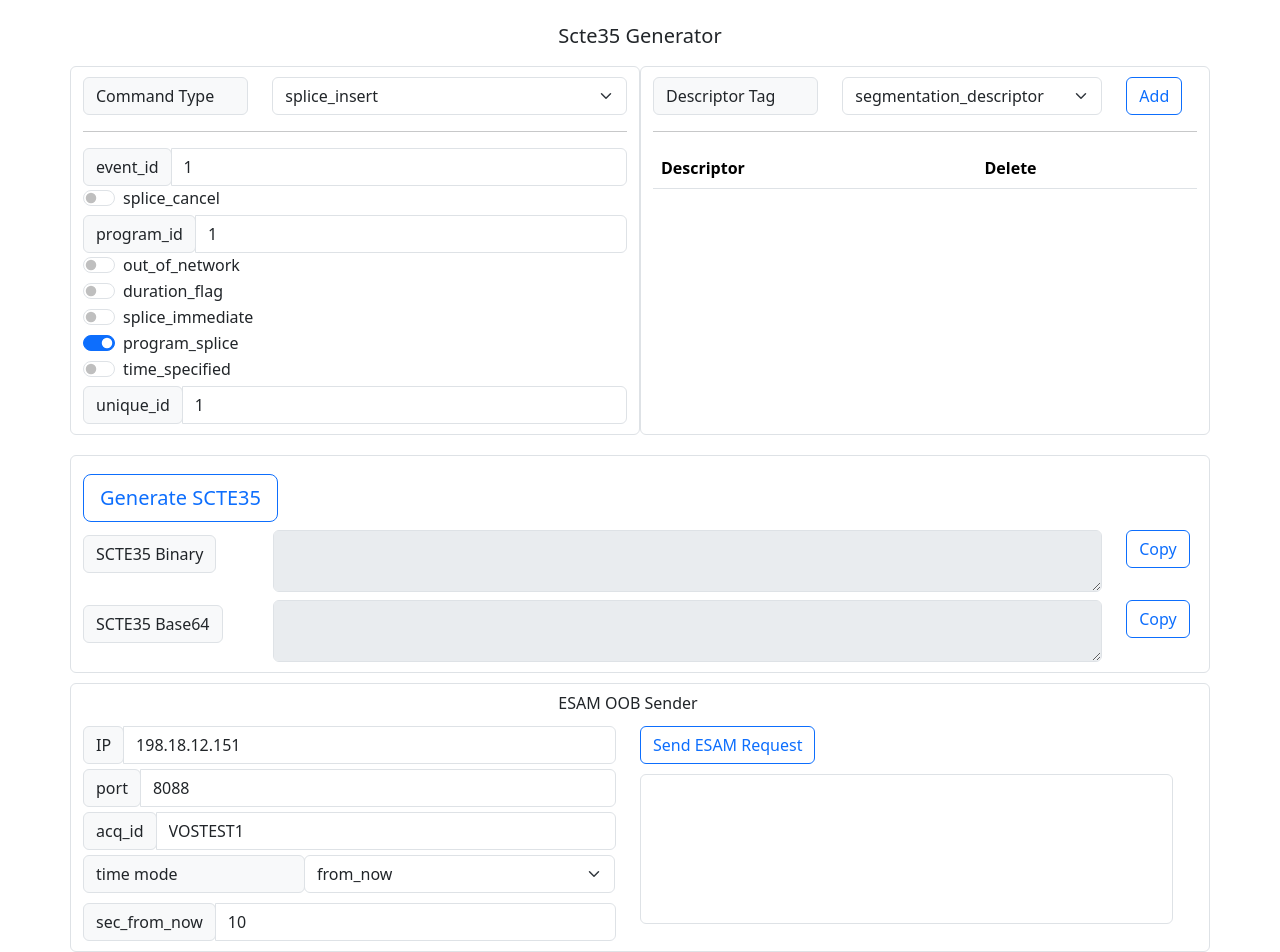
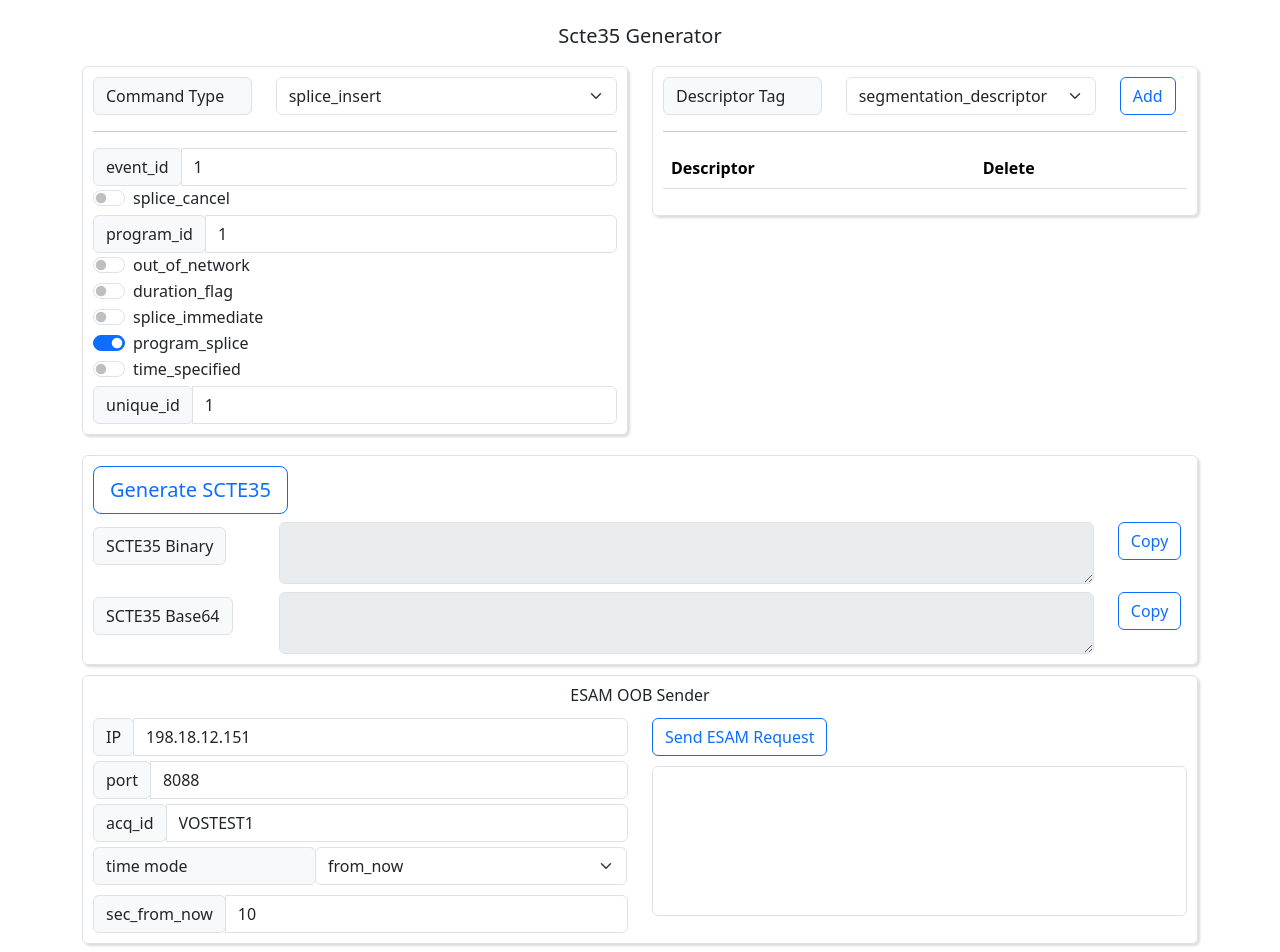
Before and after one commit to hlitpxu/scte35_generator, a Vue app in the folder client/: page / in a window 1280 px wide. Shown: the top 952 px of the page. Built offline with nearby package versions, Linux system fonts and the light colour scheme.

Commit message:
refactor gui

```diff
--- a/client/public/index.html
+++ b/client/public/index.html
@@ -5,7 +5,6 @@
     <meta http-equiv="X-UA-Compatible" content="IE=edge">
     <meta name="viewport" content="width=device-width,initial-scale=1.0">
     <meta name="google-site-verification" content="cm3eI_w0y8dwBCv8onGnoVNyn0Kq_3sutMtvCnkGBcU" />
-    <link rel="icon" href="<%= BASE_URL %>favicon.ico">
     <title><%= htmlWebpackPlugin.options.title %></title>
   </head>
   <body>
--- a/client/src/components/splice_info.vue
+++ b/client/src/components/splice_info.vue
@@ -130,11 +130,12 @@ function copy_to_clipboard(text) {
         <br>
         <h5 style="text-align: center;">Scte35 Generator</h5>
         <div class="row">
-            <div class="col-12 col-lg-6 border rounded display-block">
+            <div class="col-12 col-lg-6">
                 <!-- select command type -->
+                <div class="border rounded display-block">
                     <div class="row">
                         <div class="col-4">
-                        <label class="input-group-text" for="descritor_type">Command Type</label>
+                            <label class="input-group-text" for="command type">Command Type</label>
                         </div>
                         <div class="col-8">
                             <select class="form-select form-select" v-model="splice_info.splice_command.type">
@@ -153,8 +154,10 @@ function copy_to_clipboard(text) {
                         <TimeSignal v-model="splice_info.splice_command.data" />
                     </div>
                 </div>
-            <div class="col-12 col-lg-6 border rounded display-block">
+            </div>
+            <div class="col-12 col-lg-6">
                 <!-- select descriptor type -->
+                <div class="border rounded display-block">
                     <div class="row">
                         <div class="col-4">
                             <label class="input-group-text" for="descritor_type">Descriptor Tag</label>
@@ -213,11 +216,14 @@ function copy_to_clipboard(text) {
                     </div>
                 </div>
             </div>
-        <div class="row gy-2 border rounded display-block">
-            <!-- <hr /> -->
+        </div>
+
+        <div class="border rounded display-block">
+            <div class="row gy-2">
                 <div class="col-12">
                     <div>
-                    <button type="button" class="btn btn-outline-primary btn-lg" @click="get_binary(splice_info)">Generate
+                        <button type="button" class="btn btn-outline-primary btn-lg"
+                            @click="get_binary(splice_info)">Generate
                             SCTE35</button>
                     </div>
                 </div>
@@ -230,10 +236,12 @@ function copy_to_clipboard(text) {
                     </div>
                 </div>
                 <div class="col-5 col-md-6 col-xl-9">
-                <textarea class="form-control" aria-label="With textarea" rows="2" v-model="generatedData.binary_str" disabled></textarea>
+                    <textarea class="form-control" aria-label="With textarea" rows="2" v-model="generatedData.binary_str"
+                        disabled></textarea>
                 </div>
                 <div class="col-3 col-md-2 col-xl-1">
-                <button type="button" class="btn btn-outline-primary" @click="copy_to_clipboard(generatedData.binary_str)">Copy</button>
+                    <button type="button" class="btn btn-outline-primary"
+                        @click="copy_to_clipboard(generatedData.binary_str)">Copy</button>
                 </div>
 
                 <div class="col-4 col-md-4 col-xl-2">
@@ -251,15 +259,15 @@ function copy_to_clipboard(text) {
                     <button type="button" class="btn btn-outline-primary"
                         @click="copy_to_clipboard(generatedData.binary_base64)">Copy</button>
                 </div>
-
+            </div>
         </div>
 
-        <div class="row border rounded display-block">
-            <EsamOobPlayer v-model="generatedData"/>
+        <div class="border rounded display-block">
+            <EsamOobPlayer v-model="generatedData" />
         </div>
 
         <!-- debug panel -->
-        <div v-if="true" class="row border rounded display-block">
+        <div v-if="false" class="border rounded display-block">
             <div class="col-2">
                 <div class="form-check form-switch">
                     <input class="form-check-input" type="checkbox" v-model="enable_debug">
@@ -335,9 +343,9 @@ export default {
 }
 
 .display-block {
+    padding: 10px;
     margin-top: 10px;
     margin-bottom: 10px;
-    padding-top: 10px;
-    padding-bottom: 10px;
+    box-shadow: rgba(0, 0, 0, 0.15) 1.95px 1.95px 2.6px;
 }
 </style>
```
Lines whose indentation alone changed are shown as unchanged.
